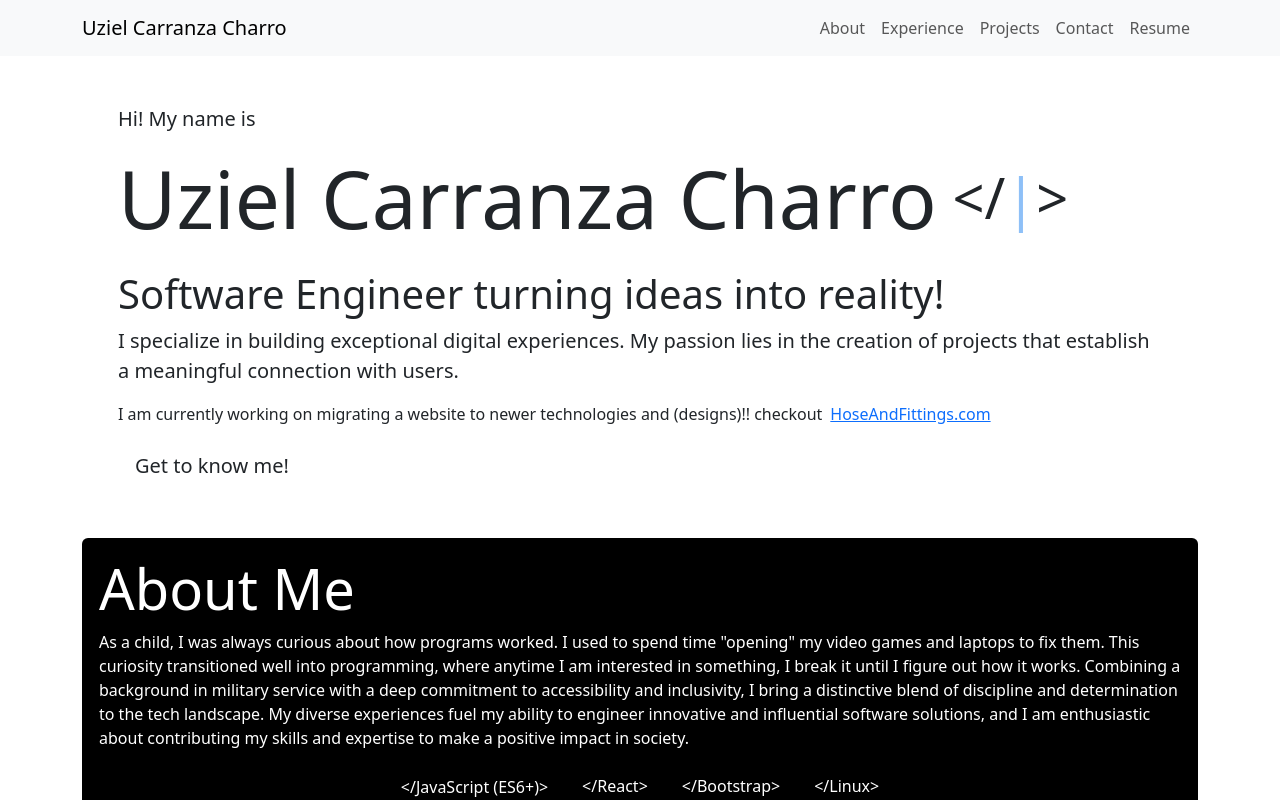
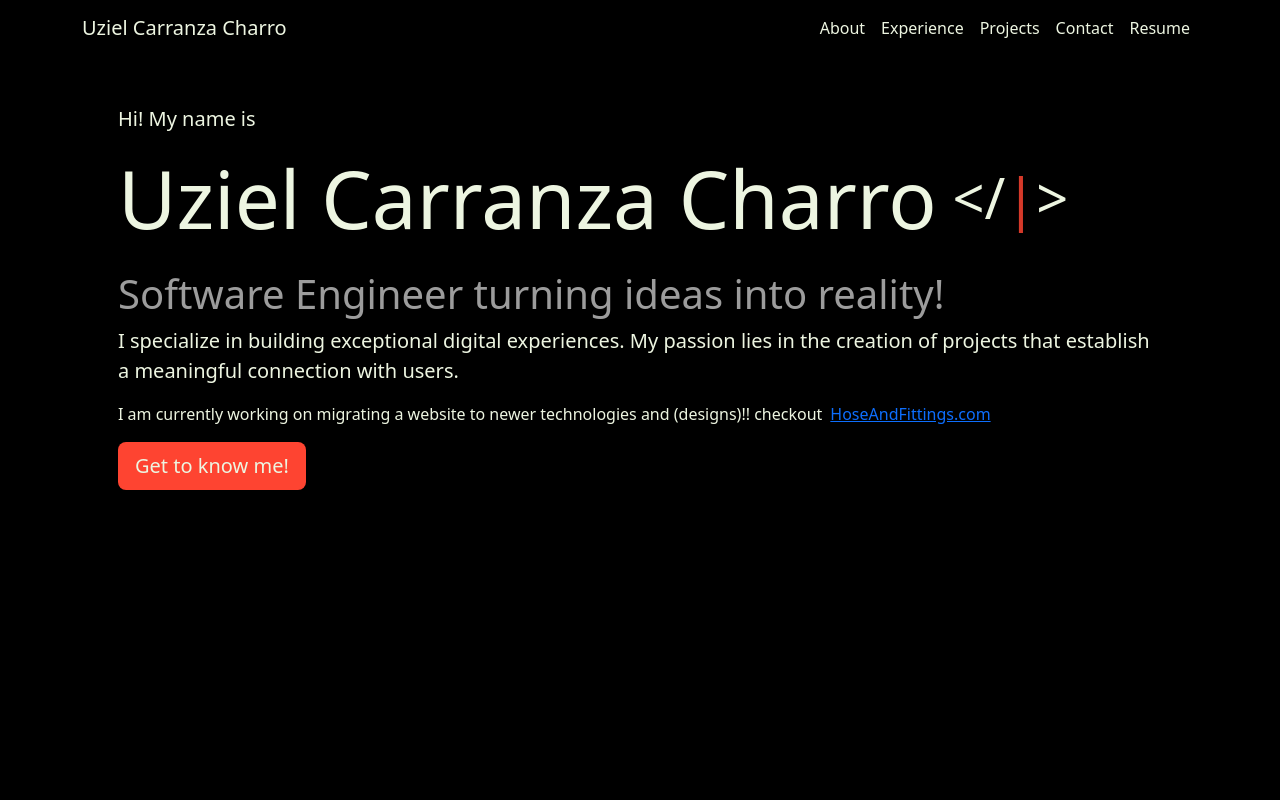
Before and after one commit to UzielCarranza/developeando, a React (Create React App) app: page / in a window 1280 px wide. Shown: the top 800 px of the page. Built offline with nearby package versions, Linux system fonts and the light colour scheme.

Commit message:
adds main html tag - imports css style sheet

```diff
--- a/src/App.js
+++ b/src/App.js
@@ -4,17 +4,18 @@ import {AboutMe} from "./components/AboutMe";
 import {JobExperience} from "./components/JobExperience";
 import {Projects} from "./components/Projects";
 import {Footer} from "./components/Footer";
+import "../src/styles/index.css";
 
 function App() {
   return (
-    <div className="App">
+    <main className="app-content">
       <NavBar/>
         <CallToAction/>
         <AboutMe/>
          <JobExperience/>
         <Projects/>
         <Footer/>
-    </div>
+    </main>
   );
 }
 
```
